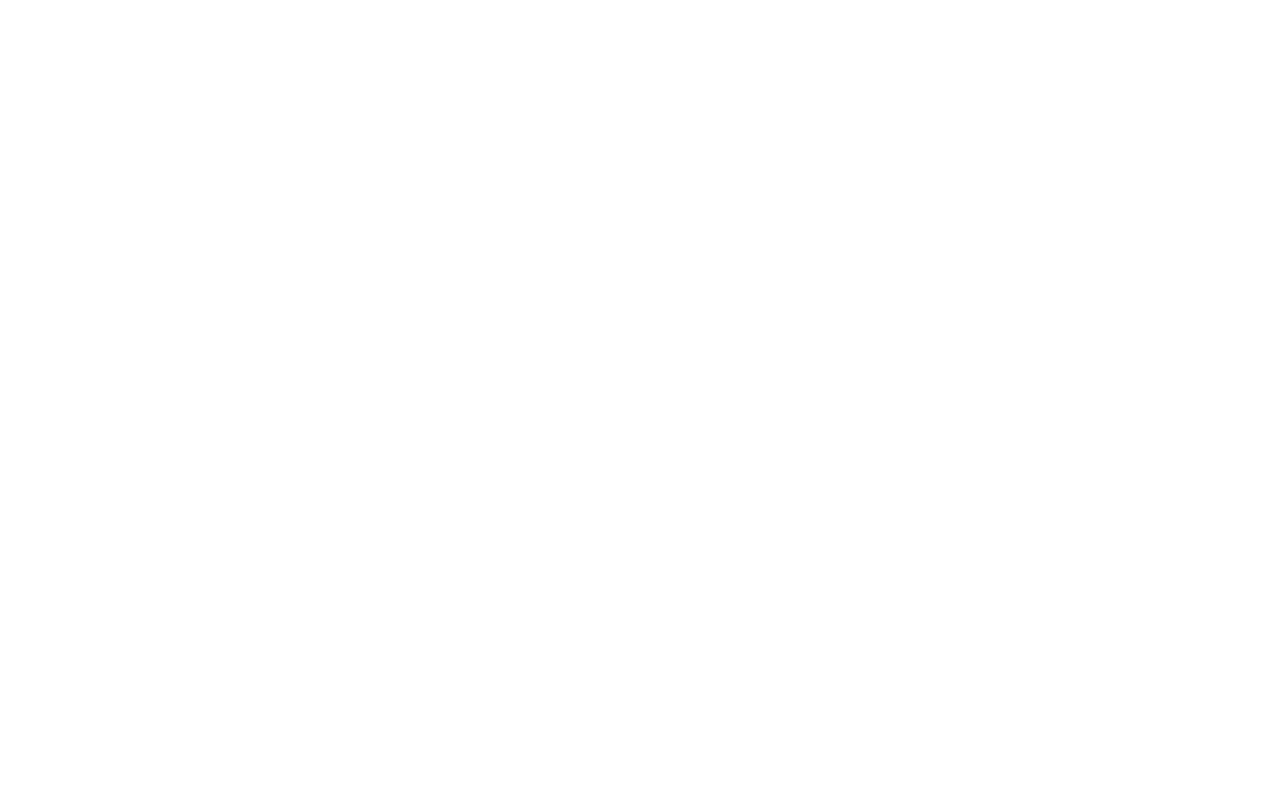
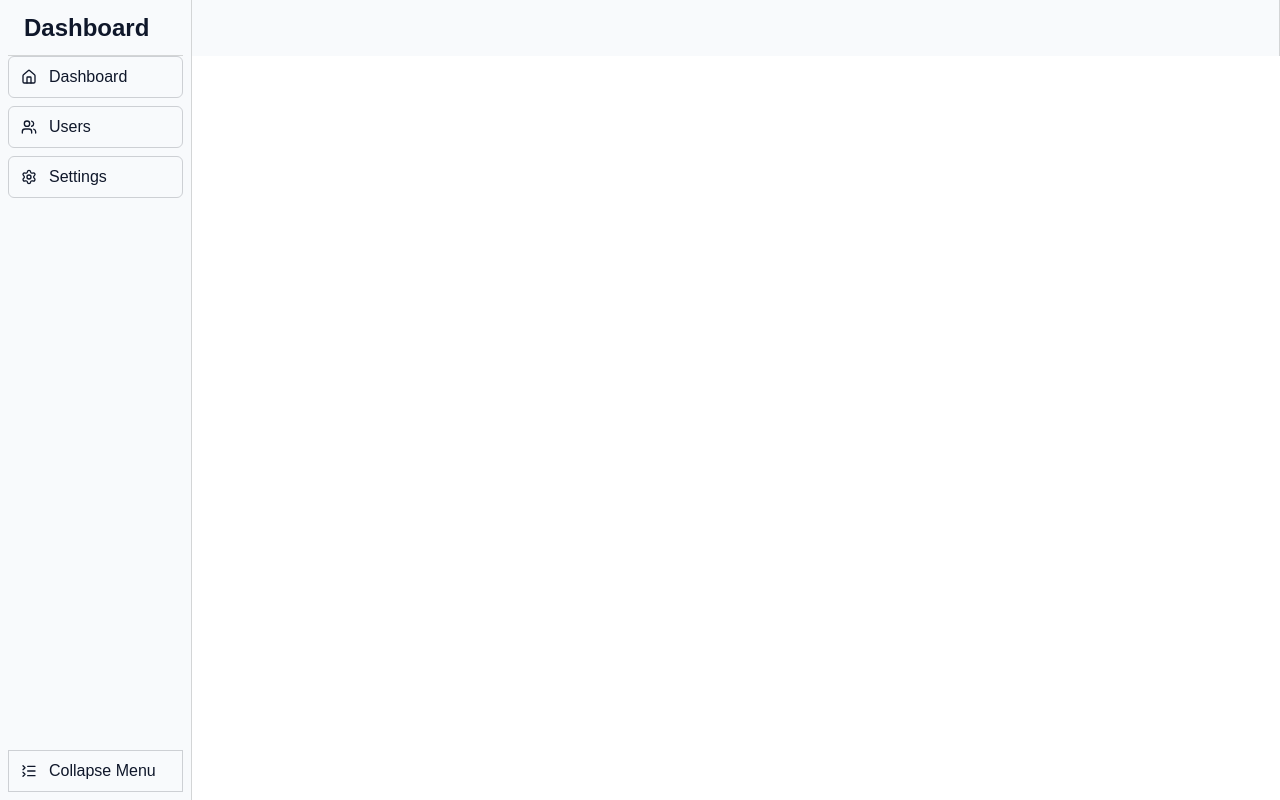
Before and after one commit to Hamid6426/code-swift, a Next.js app: page /dashboard in a window 1280 px wide. Built offline with nearby package versions, Linux system fonts and the light colour scheme.

Commit message:
feat: sidebar component added plus skeleton of header in layout

```diff
--- /dev/null
+++ b/src/app/(dashboard)/layout.tsx
@@ -0,0 +1,19 @@
+import Header from "@/components/Header";
+import Sidebar from "@/components/Sidebar";
+import { sidebarMenuItems } from "@/lib/menu-items";
+
+export default function RootLayout({
+  children,
+}: Readonly<{
+  children: React.ReactNode;
+}>) {
+  return (
+    <div className="min-h-dvh flex bg-background text-on-background">
+      <Sidebar items={sidebarMenuItems} />
+      <div className="flex-1 flex flex-col min-h-dvh">
+        <Header />
+        <div className="flex-1">{children}</div>
+      </div>
+    </div>
+  );
+}
--- /dev/null
+++ b/src/components/Header.tsx
@@ -0,0 +1,6 @@
+export default function Header() {
+  return (
+    <header className="w-full h-14 bg-surface border-r border-surface-border">
+    </header>
+  );
+}
--- /dev/null
+++ b/src/components/Sidebar.tsx
@@ -0,0 +1,71 @@
+// src/components/sidebar/Sidebar.tsx
+import Link from "next/link";
+import { SidebarItem } from "@/types/sidebar.type";
+import {
+  Home,
+  Users,
+  Settings,
+  LucideIcon,
+  ListCollapseIcon,
+} from "lucide-react";
+
+interface Props {
+  items: SidebarItem[];
+}
+
+export const iconMap: Record<string, LucideIcon> = {
+  Home,
+  Users,
+  Settings,
+};
+
+export default function Sidebar({ items }: Props) {
+  return (
+    <aside className="h-dvh w-48 bg-surface border-r border-surface-border flex flex-col pb-2 px-2">
+      <div className="flex items-center h-14 border-b border-surface-border pl-4 text-2xl font-bold">
+        Dashboard
+      </div>
+
+      <nav className="flex flex-col gap-2">
+        {items
+          .sort((a, b) => a.orderSequence - b.orderSequence)
+          .map((item) => (
+            <SidebarNode key={item.id} item={item} />
+          ))}
+      </nav>
+
+      <div
+        className="mt-auto flex items-center gap-3 px-3 py-2
+               text-on-surface
+               hover:bg-container-hover
+               active:bg-container-active
+               border border-container-border
+               hover:border-container-border-hover"
+      >
+        <ListCollapseIcon className="w-4 h-4" />
+        <span>Collapse Menu</span>
+      </div>
+    </aside>
+  );
+}
+
+function SidebarNode({ item }: { item: SidebarItem }) {
+  const Icon = item.icon ? iconMap[item.icon] : null;
+
+  return (
+    <div className="gap-2">
+      <Link
+        href={item.link}
+        className="flex items-center gap-3 px-3 py-2 rounded-md
+                   text-on-surface
+                   hover:bg-container-hover
+                   active:bg-container-active
+                   border border-container-border
+                   hover:border-container-border-hover"
+      >
+        {Icon && <Icon className="h-4 w-4" />}
+        <span>{item.title}</span>
+      </Link>
+    </div>
+  );
+}
--- /dev/null
+++ b/src/lib/menu-items.ts
@@ -0,0 +1,26 @@
+// src/components/sidebar/sidebar-data.tsx
+import { SidebarItem } from "@/types/sidebar.type";
+
+export const sidebarMenuItems: SidebarItem[] = [
+  {
+    id: "dashboard",
+    orderSequence: 1,
+    title: "Dashboard",
+    link: "/dashboard",
+    icon: "Home",
+  },
+  {
+    id: "users",
+    orderSequence: 2,
+    title: "Users",
+    link: "/users",
+    icon: "Users",
+  },
+  {
+    id: "settings",
+    orderSequence: 3,
+    title: "Settings",
+    link: "/settings",
+    icon: "Settings",
+  },
+];
```
Also changed, not shown: src/types/sidebar.type.ts (added, +7 -0 lines).
